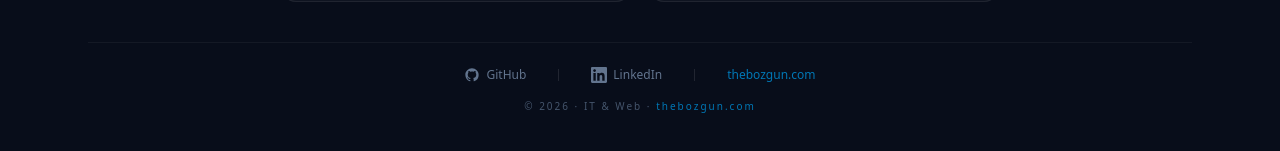
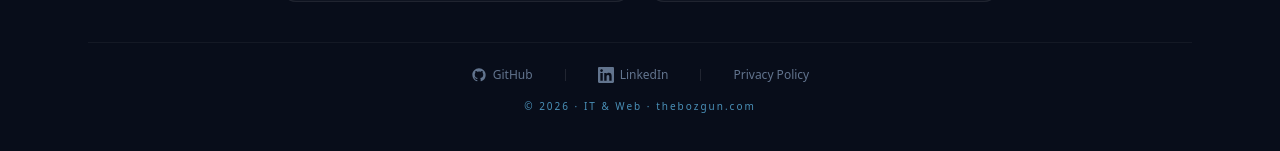
Before and after one commit to BozgunBer-2506/Knowledge-Repository, a React (Vite) app: page / in a window 1280 px wide. Shown: the part 721-872 px from the top of the page. Built offline with nearby package versions, Linux system fonts and the light colour scheme.

Commit message:
feat: replace thebozgun.com link with Privacy Policy modal

```diff
--- a/src/App.jsx
+++ b/src/App.jsx
@@ -1,3 +1,4 @@
+import { useState } from 'react';
 import LinuxLogo from './images/Linuxlogo.png';
 import AWSLogo from './images/AWSlogo.png';
 import PythonLogo from './images/Pythonlogo.png';
@@ -60,7 +61,54 @@ const ArrowIcon = () => (
   <svg className="w-3.5 h-3.5" fill="none" viewBox="0 0 16 16" stroke="currentColor" strokeWidth="2"><path strokeLinecap="round" strokeLinejoin="round" d="M3 8h10M9 4l4 4-4 4" /></svg>
 );
 
+const CloseIcon = () => (
+  <svg className="w-5 h-5" fill="none" viewBox="0 0 24 24" stroke="currentColor" strokeWidth="2"><path strokeLinecap="round" strokeLinejoin="round" d="M6 18L18 6M6 6l12 12" /></svg>
+);
+
+function PrivacyModal({ onClose }) {
+  return (
+    <div className="fixed inset-0 z-50 flex items-center justify-center bg-black/70 backdrop-blur-sm p-4" onClick={onClose}>
+      <div className="relative bg-[#0d1526] border border-white/[0.08] rounded-2xl max-w-lg w-full max-h-[80vh] overflow-y-auto p-8" onClick={e => e.stopPropagation()}>
+        <button onClick={onClose} className="absolute top-4 right-4 text-slate-500 hover:text-white transition-colors">
+          <CloseIcon />
+        </button>
+        <h2 className="text-lg font-bold text-white mb-1">Privacy Policy</h2>
+        <p className="text-slate-600 text-xs mb-6">Last updated: May 2026</p>
+
+        <div className="space-y-5 text-sm text-slate-400 leading-relaxed">
+          <section>
+            <h3 className="text-white font-semibold mb-1">1. About This Site</h3>
+            <p>Knowledge Repository is a static documentation hub built and maintained by <a href="https://thebozgun.com" target="_blank" rel="noreferrer" className="text-[#0077B5] hover:underline">thebozgun.com</a>. It links to five technical guides written in Turkish covering Linux, AWS, Docker, Python, and JavaScript.</p>
+          </section>
+
+          <section>
+            <h3 className="text-white font-semibold mb-1">2. Data Collection</h3>
+            <p>This site does not collect, store, or process any personal data. There are no forms, accounts, or tracking scripts. No cookies are used.</p>
+          </section>
+
+          <section>
+            <h3 className="text-white font-semibold mb-1">3. External Links</h3>
+            <p>This site links to external guides hosted on Vercel. Once you leave this page, the privacy policy of the destination site applies. We are not responsible for external content.</p>
+          </section>
+
+          <section>
+            <h3 className="text-white font-semibold mb-1">4. Hosting</h3>
+            <p>This site is hosted on Vercel. Vercel may collect standard server logs (IP address, browser type, page requests) as part of their infrastructure. See <a href="https://vercel.com/legal/privacy-policy" target="_blank" rel="noreferrer" className="text-[#0077B5] hover:underline">Vercel's Privacy Policy</a> for details.</p>
+          </section>
+
+          <section>
+            <h3 className="text-white font-semibold mb-1">5. Contact</h3>
+            <p>For any privacy-related questions, reach out at <a href="mailto:contact@thebozgun.com" className="text-[#0077B5] hover:underline">contact@thebozgun.com</a>.</p>
+          </section>
+        </div>
+      </div>
+    </div>
+  );
+}
+
 export default function App() {
+  const [showPrivacy, setShowPrivacy] = useState(false);
+
   return (
     <div className="min-h-screen bg-[#080d1a] text-white font-sans selection:bg-blue-500/30 flex flex-col overflow-x-hidden">
       <style>{`
@@ -137,18 +185,22 @@ export default function App() {
               <LinkedInIcon /> LinkedIn
             </a>
             <div className="w-px h-3 bg-white/10" />
-            <a href="https://thebozgun.com" target="_blank" rel="noreferrer"
-              className="text-xs font-medium transition-colors duration-200 no-underline hover:text-[#0099e6]"
-              style={{ color: '#0077B5' }}>
+            <button onClick={() => setShowPrivacy(true)}
+              className="text-slate-500 hover:text-slate-200 text-xs transition-colors duration-200 cursor-pointer bg-transparent border-none">
+              Privacy Policy
+            </button>
+          </div>
+          <p className="text-[10px] tracking-[0.2em]" style={{ color: '#4a90b8' }}>
+            © 2026 · IT & Web ·{' '}
+            <a href="https://thebozgun.com" target="_blank" rel="noreferrer" className="no-underline hover:text-[#0099e6] transition-colors" style={{ color: '#4a90b8' }}>
               thebozgun.com
             </a>
-          </div>
-          <p className="text-[10px] tracking-[0.2em] text-slate-600">© 2026 · IT & Web ·{' '}
-            <a href="https://thebozgun.com" target="_blank" rel="noreferrer" className="no-underline hover:text-[#0099e6] transition-colors" style={{ color: '#0077B5' }}>thebozgun.com</a>
           </p>
         </footer>
 
       </main>
+
+      {showPrivacy && <PrivacyModal onClose={() => setShowPrivacy(false)} />}
     </div>
   );
 }
```
